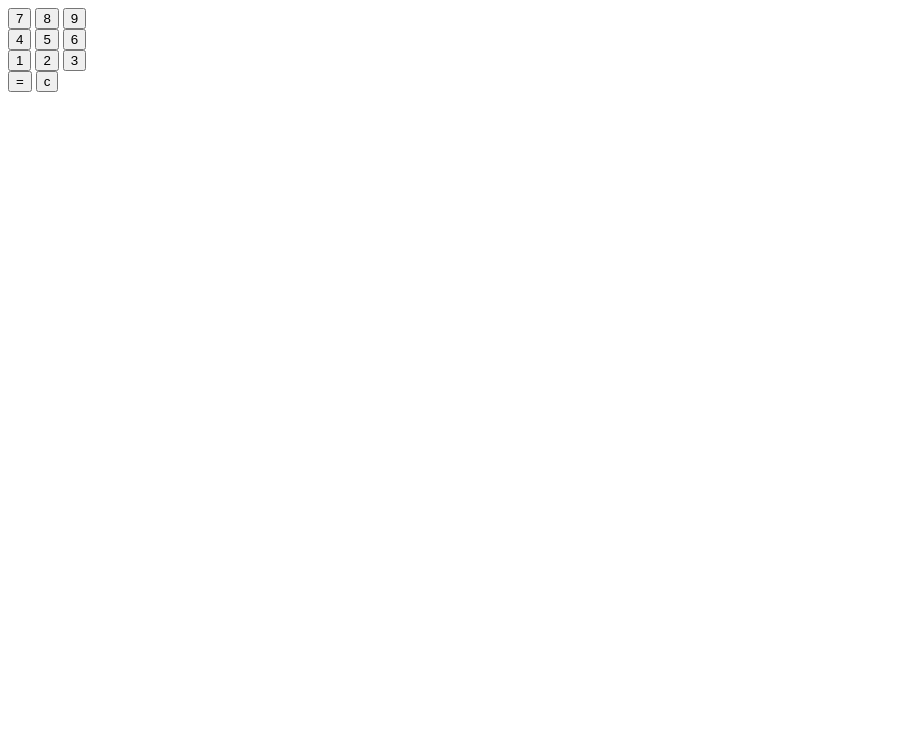
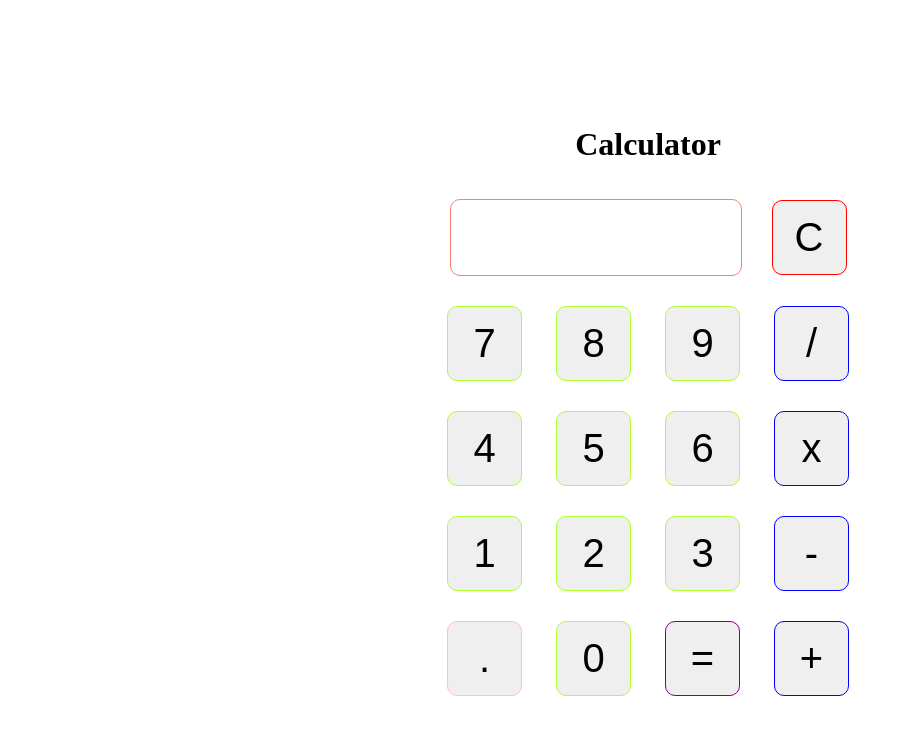
Before and after one commit to markusknuts/Calculator, a plain HTML site: page index.html in a window 1280 px wide. Shown: the whole page, without its empty margins (0-904 px from the left). Drawn offline with Linux system fonts and the light colour scheme.

Commit message:
Reworked the HTML and styled it in CSS

```diff
--- a/index.html
+++ b/index.html
@@ -1,34 +1,44 @@
 <!DOCTYPE html>
 <html lang="en">
 <head>
+    <link rel="stylesheet" href="styles.css">
     <meta charset="UTF-8">
     <meta name="viewport" content="width=device-width, initial-scale=1.0">
     <title>Calculator for dummies</title>
-    <link rel="stylessheet" href="styles.css">
 </head>
 <body>
-    <div class="container">
-        <div id="display">
-
+    <h1>Calculator</h1>
+    <div class="calculator">
+        <div class="first-row">
+            <div id="screen">
+                <div class="previous"></div>
+                <div class="current"></div>
+            </div>
+            <button class="btn clear">C</button>
         </div>
-        <div class="first-row">
-            <button id="7">7</button>
-            <button id="8">8</button>
-            <button id="9">9</button>
+        <div class="other-rows">
+            <button class="btn number">7</button>
+            <button class="btn number">8</button>
+            <button class="btn number">9</button>
+            <button class="btn operators">/</button>
         </div>
-        <div class="second-row">
-            <button id="4">4</button>
-            <button id="5">5</button>
-            <button id="6">6</button>
+        <div class="other-rows">
+            <button class="btn number">4</button>
+            <button class="btn number">5</button>
+            <button class="btn number">6</button>
+            <button class="btn operators">x</button>
         </div>
-        <div class="third-row">
-            <button id="1">1</button>
-            <button id="2">2</button>
-            <button id="3">3</button>
+        <div class="other-rows">
+            <button class="btn number">1</button>
+            <button class="btn number">2</button>
+            <button class="btn number">3</button>
+            <button class="btn operators">-</button>
         </div>
-        <div class="fourth-row">
-            <button id="equals">=</button>
-            <button id="clear">c</button>
+        <div class="other-rows">
+            <button class="btn decimal">.</button>
+            <button class="btn number">0</button>
+            <button class="btn equals">=</button>
+            <button class="btn operators">+</button>
         </div>
     </div>
     <script src="script.js"></script>
--- a/styles.css
+++ b/styles.css
@@ -0,0 +1,84 @@
+body {
+    display: flex;
+    justify-content: center;
+    align-items: center;
+    flex-direction: column;
+    width: 100vw;
+    height: 100vh;
+}
+
+.btn {
+    width: 75px;
+    height: 75px;
+    margin: 15px;
+    font-size: 40px;
+    border-radius: 10px;
+}
+
+.number {
+    border: 1px solid greenyellow;
+}
+
+.number:hover {
+    background-color: palegreen;
+}
+
+.operators {
+    border: 1px solid blue;
+}
+
+.operators:hover {
+    background-color: blueviolet;
+}
+
+.clear {
+    border: 1px solid red;
+}
+
+.clear:hover {
+    background-color: palevioletred;
+}
+
+.equals {
+    border: 1px solid purple;
+}
+
+.equals:hover {
+    background-color: purple;
+}
+
+.decimal {
+    border: 1px solid pink;
+}
+
+.decimal:hover {
+    background-color: pink;
+}
+
+.first-row {
+    display: flex;
+    justify-content: center;
+    align-items: center;
+    flex-direction: row;
+
+}
+
+.previous {
+    font-size: 20px;
+}
+
+.current {
+    font-size: 30px;
+}
+
+#screen {
+    width: 290px;
+    height: 75px;
+    border: 1px solid salmon;
+    margin: 15px;
+    border-radius: 10px;
+    display: flex;
+    flex-direction: column;
+    justify-content: flex-end;
+    align-items: flex-end;
+}
```
